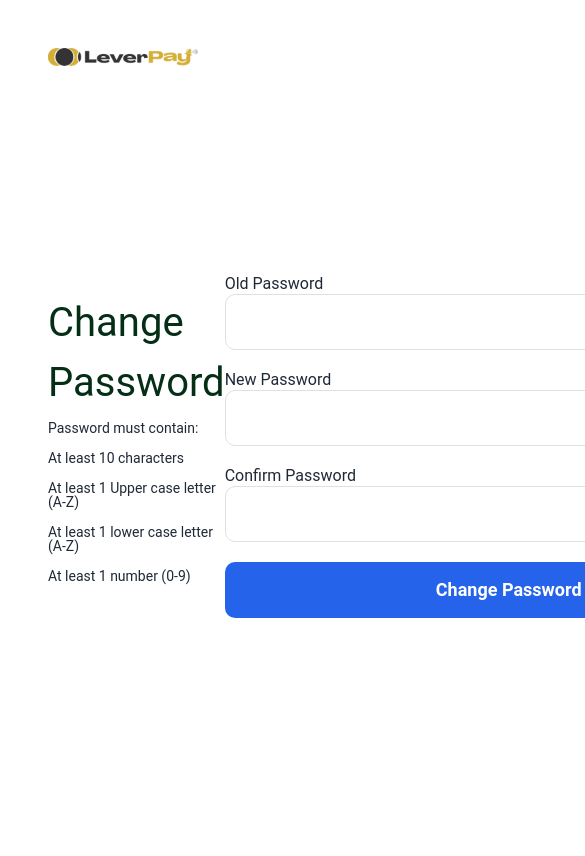
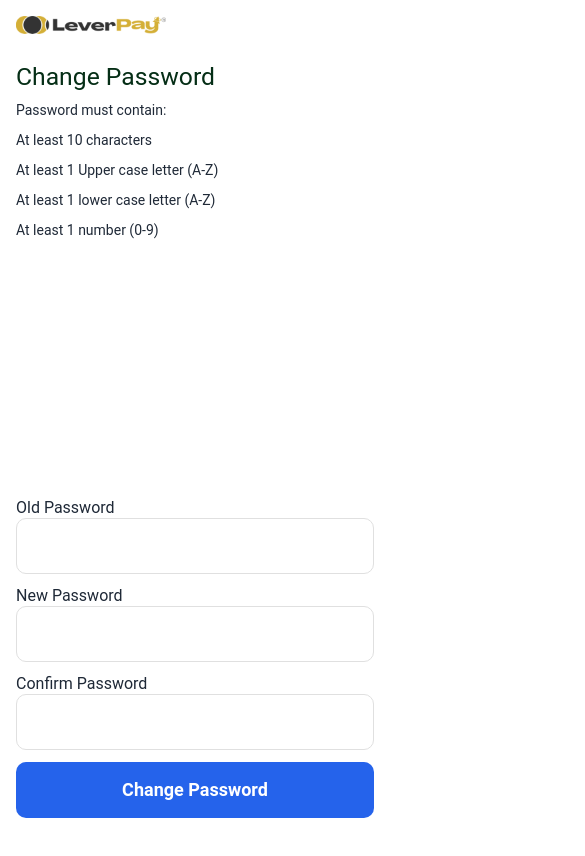
Before and after one commit to LeverPay/admin-dashboard, a React (Create React App) app: page /change-password in a window 390 px wide. Shown: the top 856 px of the page, 585 px wide, since content can reach past the window. Built offline with nearby package versions, Linux system fonts and the light colour scheme; a web font is replaced by a local one.

Commit message:
style: Enhance mobile view for password-related screens

```diff
--- a/src/Pages/forgotPassword/ChangePassword.jsx
+++ b/src/Pages/forgotPassword/ChangePassword.jsx
@@ -9,6 +9,10 @@ const ChangePassword = () => {
   const [newPassword, setNewPassword] = React.useState('');
   const [confirmNewPassword, setConfirmNewPassword] = React.useState('');
   const navigate = useNavigate();
+
+  React.useEffect(() => {
+    document.title = 'Change Password | LeverPay Admin';
+  }, []);
 
   const navigateToLogin = () => {
     // Password validation logic
@@ -64,54 +68,72 @@ const ChangePassword = () => {
       });
   };
   return (
-    <div className="bg-white w-full text-[#0F261D ] p-5">
+    <div className="bg-white w-full text-[#0F261D ] p-3 md:p-5">
       <div className="w-[150px] h-auto">
         <img src={logo} alt="leverpay logo" />
       </div>
 
-      <div className="flex items-center justify-between h-[90vh] ">
+      <div className="flex lg:items-center items-start md:mt-0 mt-4 lg:flex-row flex-col justify-between h-[90vh] ">
         <div>
-          <h2 className="text-green-950 text-[40px] font-normal leading-normal">
+          <h2 className="text-green-950 md:text-[50px] lg:text-[40px] font-normal leading-normal">
             Change Password
           </h2>
-          <p className="text-gray-800 text-sm font-normal leading-none">
+          <p className="text-gray-800 lg:text-sm md:text-xl text-sm font-normal leading-none">
             Password must contain:{' '}
           </p>
-          <p className="text-gray-800 text-sm font-normal leading-none">
+          <p className="text-gray-800 lg:text-sm md:text-xl text-sm font-normal leading-none">
             At least 10 characters
           </p>
-          <p className="text-gray-800 text-sm font-normal leading-none">
+          <p className="text-gray-800 lg:text-sm md:text-xl text-sm font-normal leading-none">
             At least 1 Upper case letter (A-Z)
           </p>
-          <p className="text-gray-800 text-sm font-normal leading-none">
+          <p className="text-gray-800 lg:text-sm md:text-xl text-sm font-normal leading-none">
             At least 1 lower case letter (A-Z)
           </p>
-          <p className="text-gray-800 text-sm font-normal leading-none">
+          <p className="text-gray-800 lg:text-sm md:text-xl text-sm font-normal leading-none">
             At least 1 number (0-9)
           </p>
         </div>
 
-        <div className="space-y-5">
+        <div className="md:space-y-5 space-y-3 w-full lg:w-auto">
           <div className="flex items-start flex-col">
             <label className="text-gray-800 text-base font-normal leading-tight">
               Old Password
             </label>
-            <input className="w-[568px] h-14 pl-2.5 rounded-[10px] border border-gray-800 border-opacity-20 outline-none" />
+            <input
+              className="lg:w-[568px] w-full   h-14 pl-2.5 rounded-[10px] border border-gray-800 border-opacity-20 outline-none"
+              type="password"
+              // placeholder="Old Password"
+              value={oldPassword}
+              onChange={(e) => setOldPassword(e.target.value)}
+            />
           </div>
           <div className="flex items-start flex-col">
             <label className="text-gray-800 text-base font-normal leading-tight">
               New Password{' '}
             </label>
-            <input className="w-[568px] h-14 pl-2.5 rounded-[10px] border border-gray-800 border-opacity-20 outline-none" />
+            <input
+              className="lg:w-[568px] w-full h-14 pl-2.5 rounded-[10px] border border-gray-800 border-opacity-20 outline-none"
+              type="password"
+              // placeholder="New Password"
+              value={newPassword}
+              onChange={(e) => setNewPassword(e.target.value)}
+            />
           </div>
           <div className="flex items-start flex-col">
             <label className="text-gray-800 text-base font-normal leading-tight">
               Confirm Password{' '}
             </label>
-            <input className="w-[568px] h-14 pl-2.5 rounded-[10px] border border-gray-800 border-opacity-20 outline-none" />
+            <input
+              className="lg:w-[568px] w-full h-14 pl-2.5 rounded-[10px] border border-gray-800 border-opacity-20 outline-none"
+              // placeholder="Confirm Password"
+              type="password"
+              value={confirmNewPassword}
+              onChange={(e) => setConfirmNewPassword(e.target.value)}
+            />
           </div>
           <div
-            className="w-[568px] h-14 p-2.5 bg-blue-600 rounded-[10px] justify-center cursor-pointer items-center gap-2.5 inline-flex"
+            className="lg:w-[568px] w-full h-14 p-2.5 bg-blue-600 rounded-[10px] justify-center cursor-pointer items-center gap-2.5 inline-flex"
             onClick={navigateToLogin}
           >
             <div className="text-white text-lg font-bold leading-normal">
--- a/src/Pages/forgotPassword/EmailVerification.jsx
+++ b/src/Pages/forgotPassword/EmailVerification.jsx
@@ -56,14 +56,14 @@ const EmailVerification = () => {
     navigate('/forgot-password');
   };
   return (
-    <div className="bg-white w-full text-[#0F261D ] p-5">
+    <div className="bg-white w-full text-[#0F261D ] p-3 md:p-5">
       <div className="w-[150px] h-auto">
         <img src={logo} alt="leverpay logo" />
       </div>
 
       <div className="flex items-center justify-center h-[90vh] flex-col space-y-3">
         <h2 className="text-gray-800 text-2xl font-bold">Email Verification</h2>
-        <p className="text-gray-800 text-xl font-normal leading-normal">
+        <p className="text-gray-800 text-xl font-normal text-center leading-normal">
           Please enter the 4-digit code that was sent to your email{' '}
         </p>
 
@@ -81,7 +81,7 @@ const EmailVerification = () => {
         </div>
 
         <div
-          className="w-[568px] h-14 p-2.5 my-5 text-center bg-blue-600 rounded-[10px] justify-center cursor-pointer items-center gap-2.5 flex"
+          className="w-full md:w-[568px] h-14 p-2.5 my-3 md:my-5 text-center bg-blue-600 rounded-[10px] justify-center cursor-pointer items-center gap-2.5 flex"
           onClick={navigateToEmailVerification}
         >
           <div className="text-white text-lg font-bold leading-normal">
--- a/src/Pages/forgotPassword/index.jsx
+++ b/src/Pages/forgotPassword/index.jsx
@@ -41,7 +41,7 @@ const ForgotPassword = () => {
   }, []);
 
   return (
-    <div className="bg-white w-full text-[#0F261D ] p-5">
+    <div className="bg-white w-full text-[#0F261D ] p-3 md:p-5">
       <div className="w-[150px] h-auto">
         <img src={logo} alt="leverpay logo" />
       </div>
```
